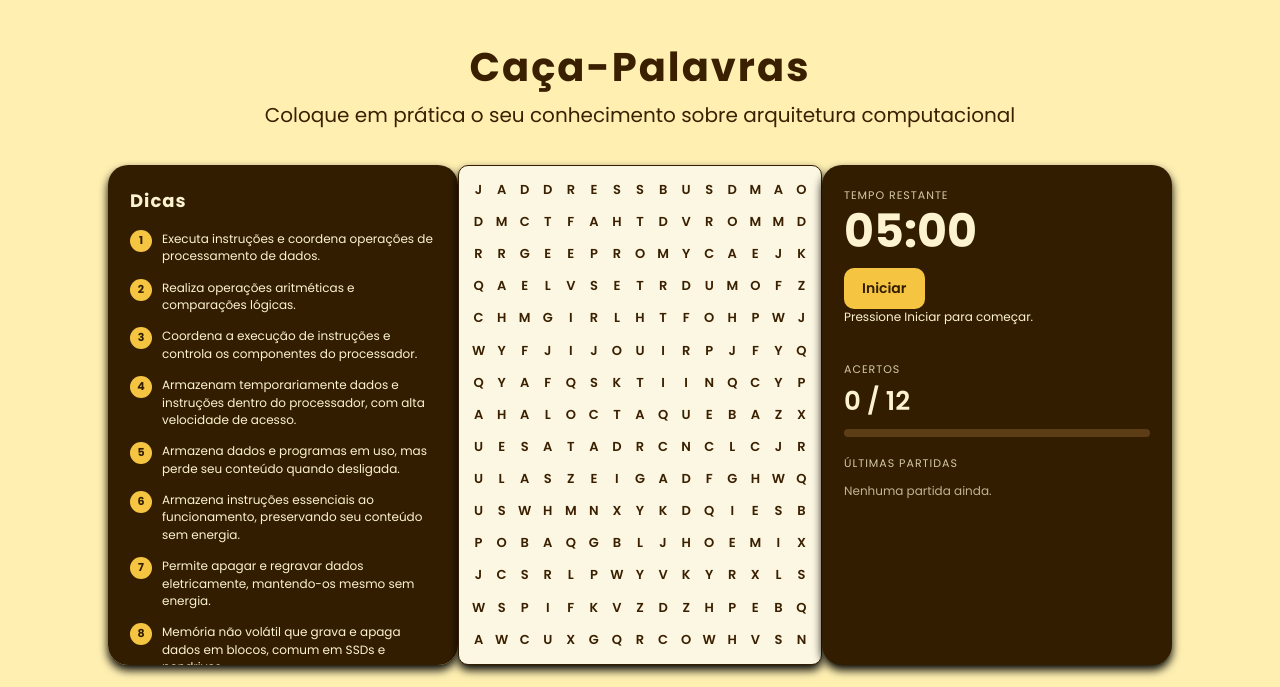
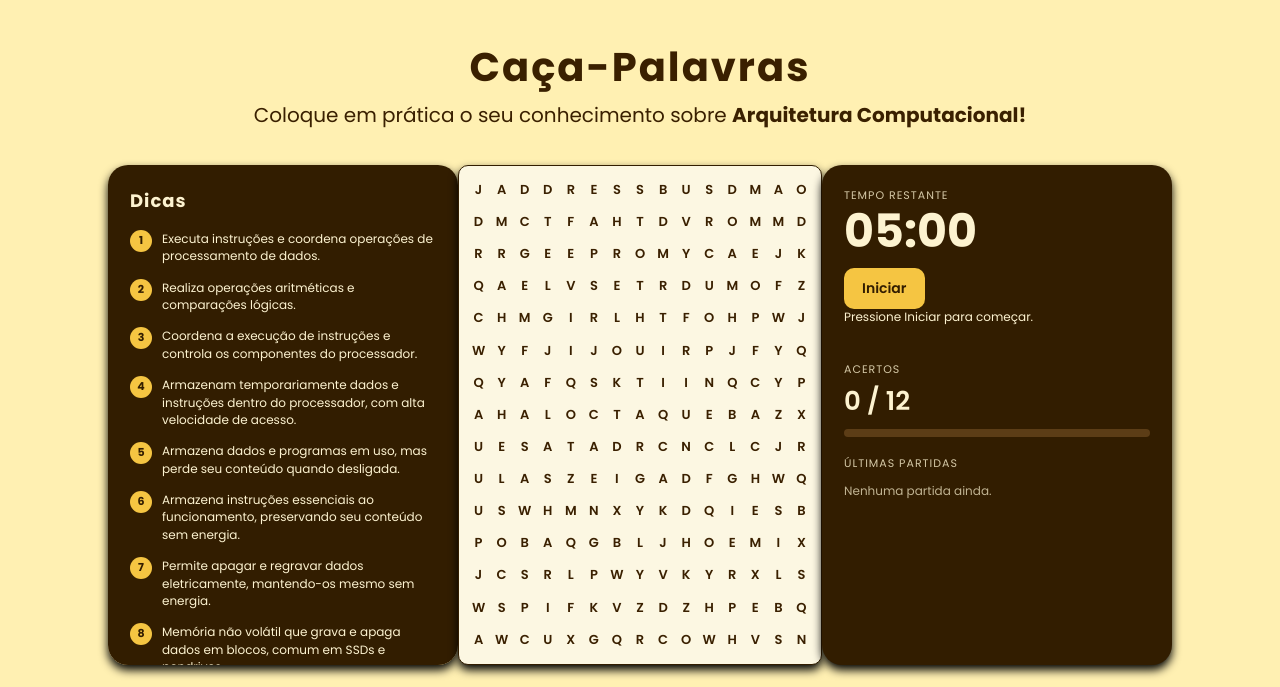
Before and after one commit to RodrigoAdeAndrade/arq-comp-caca-palavras, a plain HTML site: page index.html in a window 1280 px wide. Drawn offline with Linux system fonts and the light colour scheme.

Commit message:
Adicionando efeito negrito ao sibtítulo da página HTML

```diff
--- a/index.html
+++ b/index.html
@@ -11,7 +11,7 @@
 <body>
     <div class="title">
         <h1>Caça-Palavras</h1>
-            <h2>Coloque em prática o seu conhecimento sobre <span>arquitetura computacional</span></h2>
+            <h2>Coloque em prática o seu conhecimento sobre <span>Arquitetura Computacional!</span></h2>
     </div>
     <div class="corpo-caca">
         <div class="card" id="dicas">
--- a/style.css
+++ b/style.css
@@ -27,6 +27,10 @@ body {
 .title h2 {
     font-size: 20px;
     font-weight: 100;
+}
+
+.title span {
+    font-weight: bold;
 }
 
 .corpo-caca {
```
